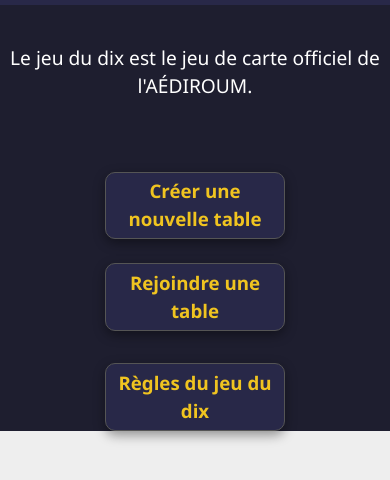
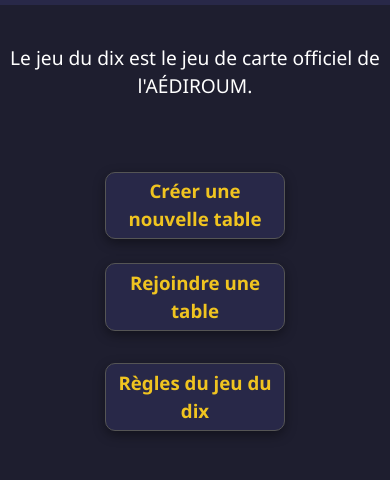
Before and after one commit to Julien-CharlesC/dix, a plain HTML site: page static/index.html in a window 390 px wide. Shown: the part 66-546 px from the top of the page. Drawn offline with Linux system fonts and the light colour scheme.

Commit message:
testing mobile display

```diff
--- a/static/index.html
+++ b/static/index.html
@@ -2,9 +2,8 @@
 <html lang="fr">
 
 <head>
-	<meta name="viewport" content="width=device-width, user-scalable=no">
-	<meta name="google" content="notranslate">
 	<meta charset="UTF-8" />
+	<meta name="viewport" content="width=device-width, initial-scale=1.0" />
 	<title>Jeu du dix</title>
 	<link rel="stylesheet" href="/static/style.css">
 	<link rel="icon" href="/static/favicon.ico" type="image/x-icon">
--- a/static/style.css
+++ b/static/style.css
@@ -44,7 +44,7 @@ body {
 	font-family: "Segoe UI", sans-serif;
 	background-color: #1e1e2f;
 	color: #fff;
-	height: 100%;
+	height: 100vh;
 	overflow: hidden;
 	touch-action: none ;
 }
@@ -228,6 +228,7 @@ header h1 {
 #header-buttons {
 	display: none ;
 	gap: 2rem;
+	user-select: none;
 }
 
 #privateBox, #soundBox, #cardOrder {
@@ -756,6 +757,10 @@ transform: rotate(90deg) scale(1.2);
 }
 
 @media screen and (max-width: 750px) {
+	*{
+		user-select: none;
+	}
+
 	#game-container {
 		padding-top:0rem;
 	}
```
